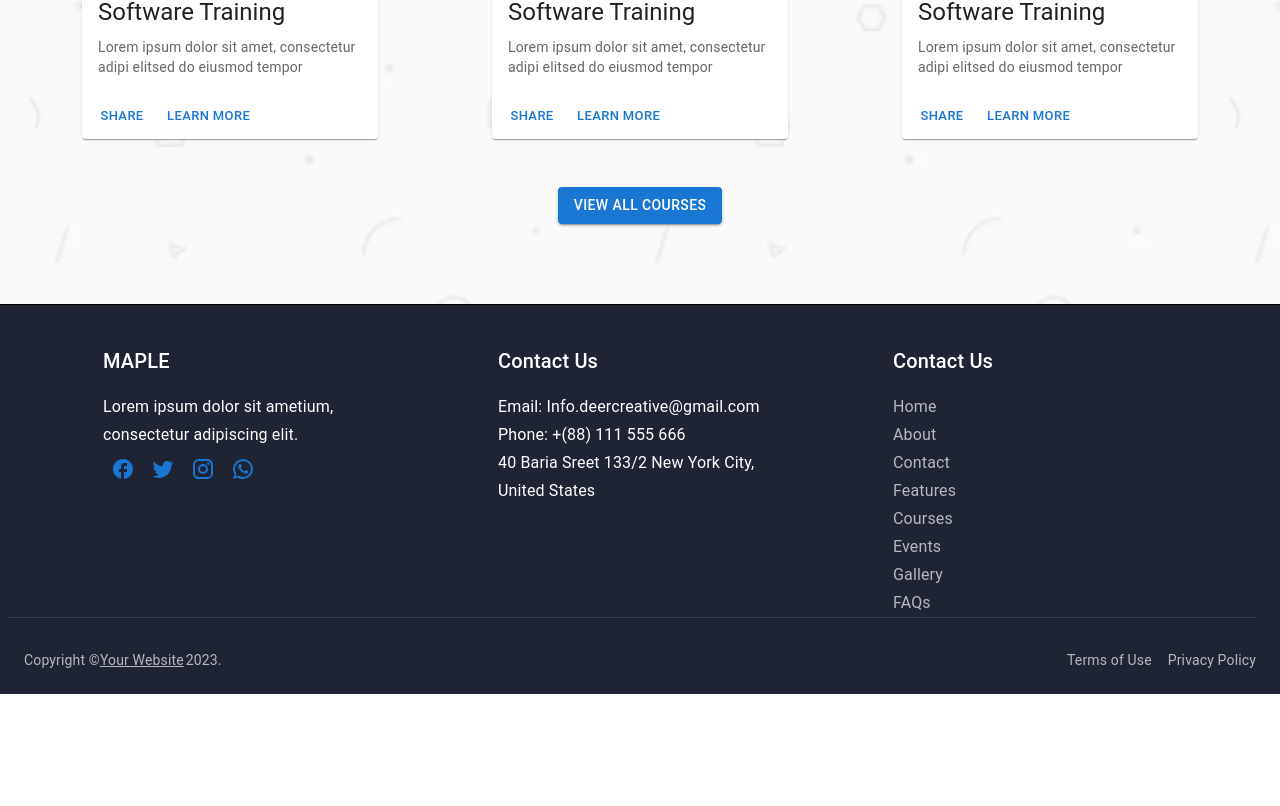
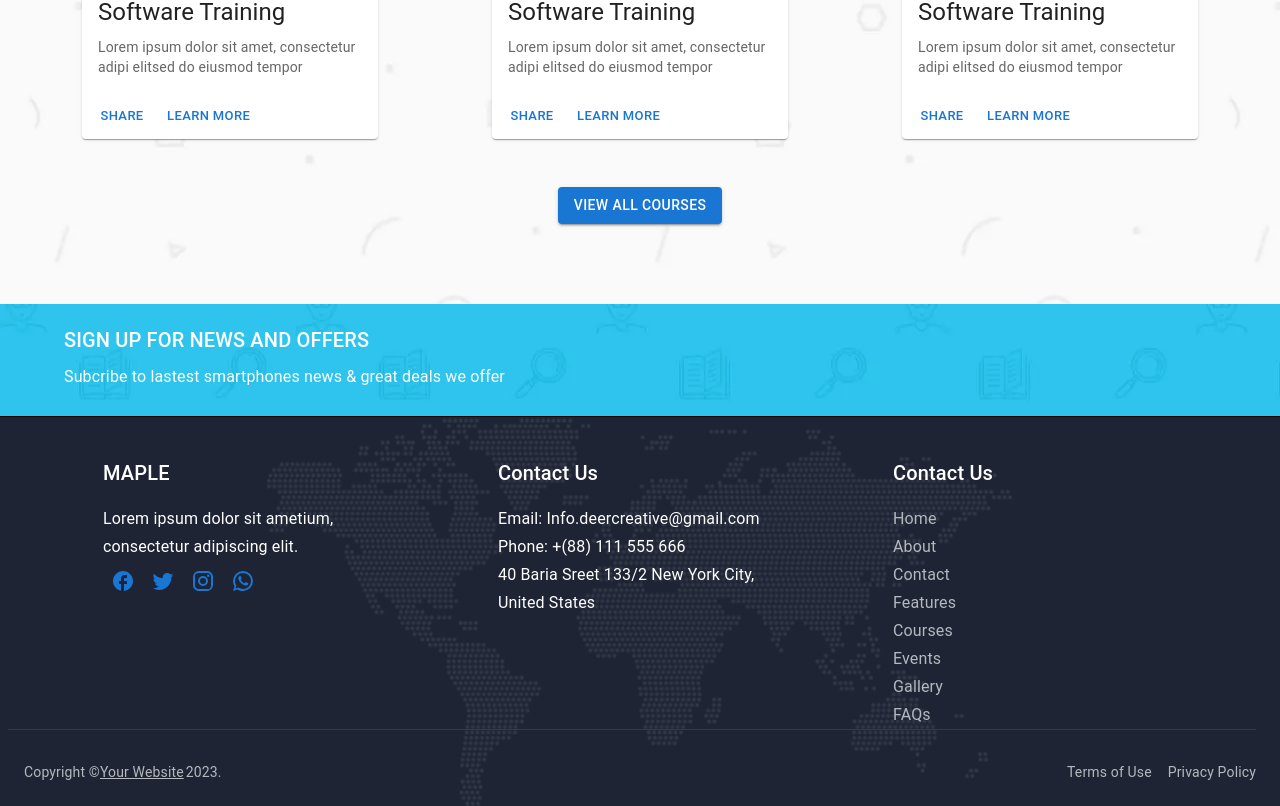
Before and after one commit to suprajgowda/sample, a React (Create React App) app: page / in a window 1280 px wide. Shown: the part 1546-2352 px from the top of the page. Before the commit the page ends 2240 px from the top, so only its background shows below. Built offline with nearby package versions, Linux system fonts and the light colour scheme; the HTML template or start-up script is replaced by a standard one.

Commit message:
newsletter and footer changes

```diff
--- a/src/App.tsx
+++ b/src/App.tsx
@@ -4,6 +4,7 @@ import ResponsiveAppBar from "./ResponsiveAppBar";
 import ResponsiveAppBar2 from "./ResponsiveAppBar2";
 import Footer from "./Footer";
 import Home from "./Home";
+import NewsLetter from "./NewsLetter";
 
 function App() {
   return (
@@ -11,6 +12,7 @@ function App() {
       <ResponsiveAppBar />
       <ResponsiveAppBar2 />
       <Home />
+      <NewsLetter />
       <Footer />
     </>
   );
--- a/src/Footer.tsx
+++ b/src/Footer.tsx
@@ -4,6 +4,7 @@ import FacebookSharpIcon from "@mui/icons-material/FacebookSharp";
 import TwitterIcon from "@mui/icons-material/Twitter";
 import InstagramIcon from "@mui/icons-material/Instagram";
 import WhatsAppIcon from "@mui/icons-material/WhatsApp";
+import FooterBg from "./assets/footer_background.png";
 
 function Copyright(props: any) {
   return (
@@ -78,6 +79,10 @@ function Footer() {
         pb: 3,
         px: 6,
         backgroundColor: "#1e2434",
+        backgroundImage: `url(${FooterBg})`,
+        backgroundRepeat: "no-repeat",
+        backgroundSize: "cover",
+        backgroundPosition: "center center",
       }}
     >
       <Grid container spacing={4} justifyContent="space-evenly">
--- /dev/null
+++ b/src/NewsLetter.tsx
@@ -0,0 +1,30 @@
+import * as React from "react";
+import { Box, Typography } from "@mui/material";
+import NewsLetterImg from "./assets/newsletter.jpg";
+
+function NewsLetter() {
+  return (
+    <>
+      <Box
+        sx={{
+          display: "flex",
+          flexDirection: "column",
+          alignItems: "start",
+          backgroundImage: `url(${NewsLetterImg})`,
+          px: 8,
+          py: 2.5,
+        }}
+      >
+        <Typography variant="h6" gutterBottom sx={{ color: "white" }}>
+          SIGN UP FOR NEWS AND OFFERS
+        </Typography>
+
+        <Typography variant="subtitle1" gutterBottom sx={{ color: "white" }}>
+          Subcribe to lastest smartphones news & great deals we offer
+        </Typography>
+      </Box>
+    </>
+  );
+}
+
+export default NewsLetter;
```
Also changed, not shown: src/assets/footer_background.png (added).
